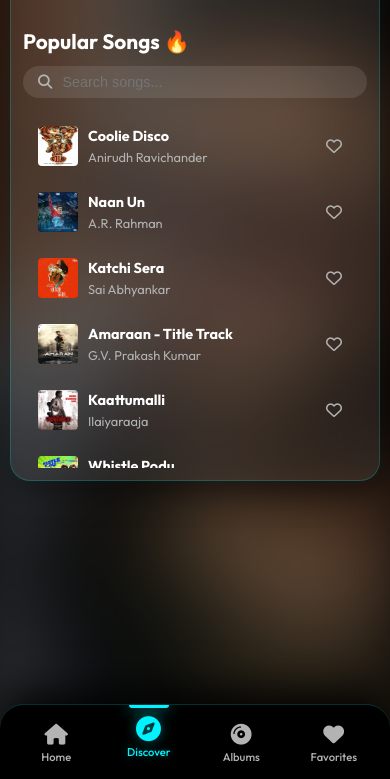
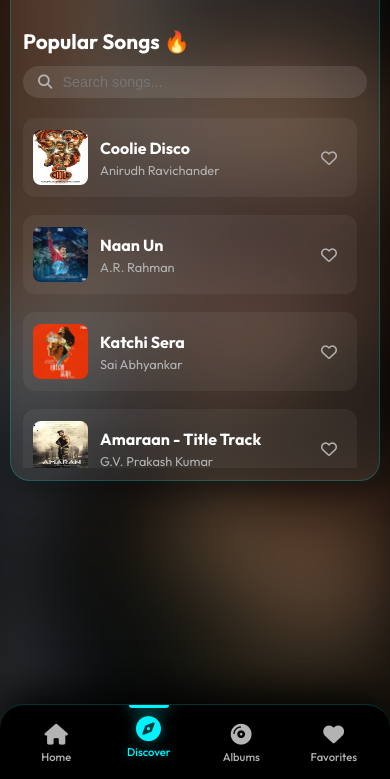
Before and after one commit to vishal9932-maker/vr-music, a plain HTML site: page redesign.html in a window 390 px wide. Both pictures are taken after a click on the link "Discover". Shown: the part 65-844 px from the top of the page. Drawn offline with Linux system fonts and the light colour scheme; files whose address does not match are found by name.

Commit message:
Optimize mobile playlist: enlarge song pictures and improve row spacing

```diff
--- a/redesign.css
+++ b/redesign.css
@@ -1068,17 +1068,26 @@ body {
     }
 
     .song-row {
-        padding: 8px 5px;
+        padding: 12px 10px;
+        background: rgba(255, 255, 255, 0.05);
+        margin-bottom: 8px;
+        border-radius: 12px;
     }
 
     .song-row img {
-        width: 40px;
-        height: 40px;
-        margin: 0 10px;
+        width: 55px;
+        height: 55px;
+        margin: 0 12px 0 0;
+        border-radius: 8px;
     }
 
     .song-row .song-info h4 {
-        font-size: 0.9rem;
+        font-size: 1rem;
+        margin-bottom: 4px;
+    }
+
+    .song-row .song-info p {
+        font-size: 0.8rem;
     }
 
     .song-row .number,
```
